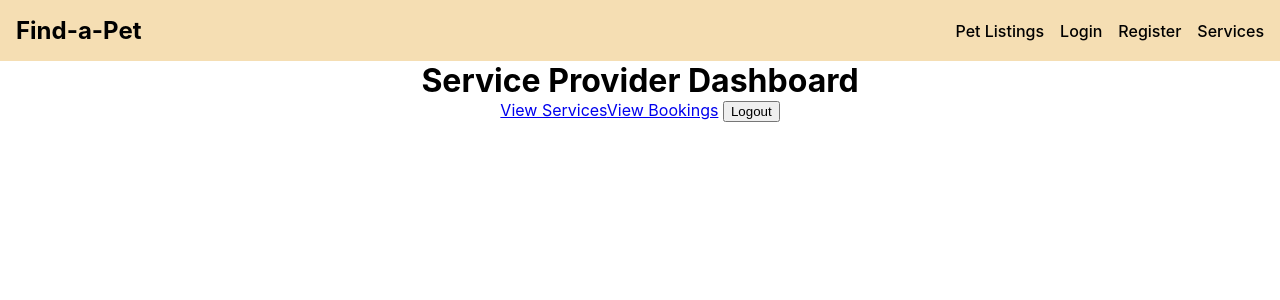
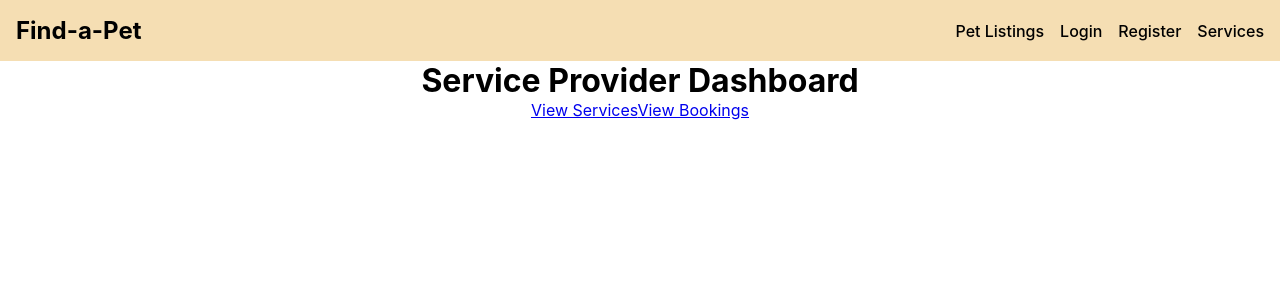
Before and after one commit to wonke2/Find-A-Pet, a React (Create React App) app: page /spdashboard in a window 1280 px wide. Shown: the top 300 px of the page. Built offline with nearby package versions, Linux system fonts and the light colour scheme; sample sign-in values are in the browser's storage.

Commit message:
removed logout from dashboard

```diff
--- a/src/pages/SPDashboard.js
+++ b/src/pages/SPDashboard.js
@@ -4,13 +4,12 @@ import "../styles/SPDash.css";
 import { useEffect, useState } from "react";
 import { useNavigate } from "react-router-dom";
 import { useDispatch } from 'react-redux';
-import { setLogout } from '../state/authSlice';
 
 const SPDashboard = () => {
     const navigate = useNavigate();
     const dispatch = useDispatch();
     const [SPToken, setSPToken] = useState(localStorage.getItem("SPToken"));
-    const [serviceProvider, setServiceProvider] = useState(null);
+
 
     useEffect(() => {
         if (!SPToken) {
@@ -18,17 +17,12 @@ const SPDashboard = () => {
         }
     }, [SPToken, navigate]);
 
-    const handleLogout = () => {
-        dispatch(setLogout());
-        navigate('/splogin');
-    }
 
     return (
         <div>
             <h1>Service Provider Dashboard</h1>
             <Link to="/spdashboard/sp-services">View Services</Link>
-            <Link to="/spdashboard/sp-bookings">View Bookings</Link> {/* Link to the SPBookings component */}
-            <button onClick={handleLogout}>Logout</button>
+            <Link to="/spdashboard/sp-bookings">View Bookings</Link>
         </div>
     );
 }
```
